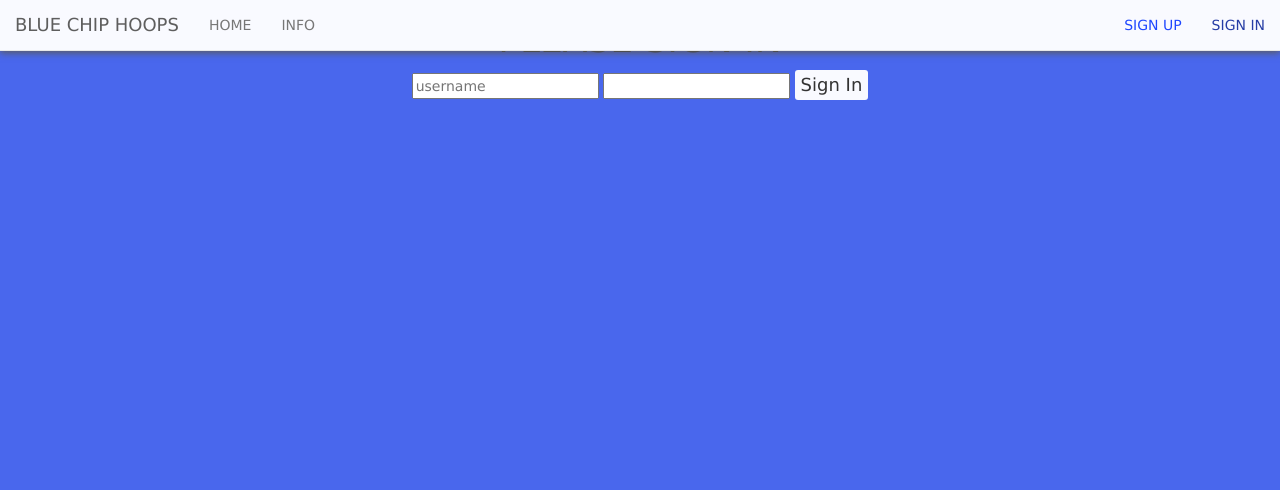
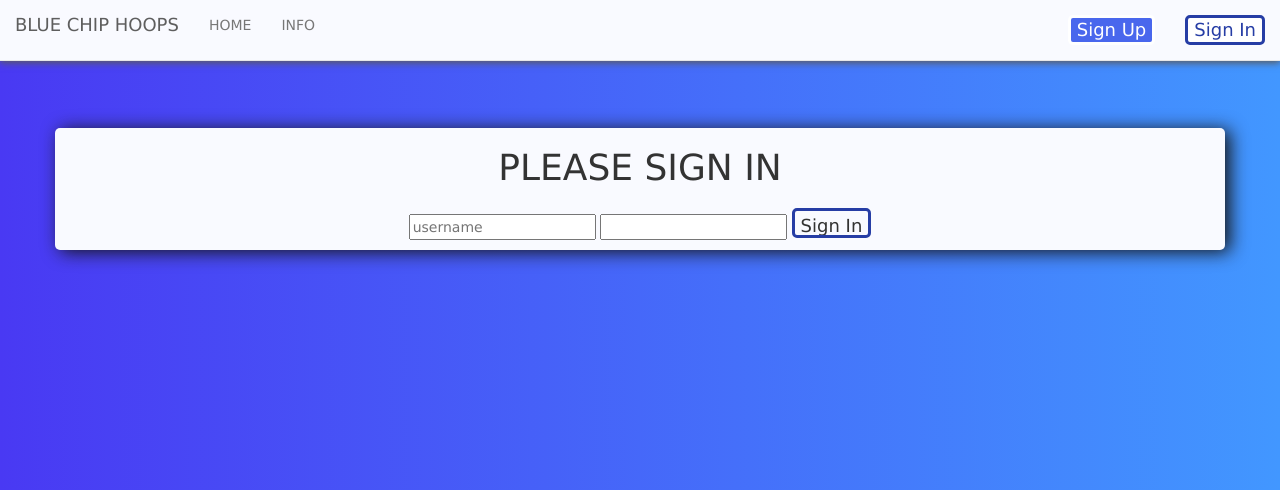
Before and after one commit to nangelos/bluechip_hoops, a Django app: page /login/ in a window 1280 px wide. Shown: the top 490 px of the page. Run offline with Django 3.2, Linux system fonts and the light colour scheme; some libraries are stand-ins or nearby versions.

Commit message:
css magic

```diff
--- a/basic_app/templates/basic_app/base.html
+++ b/basic_app/templates/basic_app/base.html
@@ -28,7 +28,6 @@ crossorigin="anonymous"></script>
         <span class="icon-bar"></span>
         <span class="icon-bar"></span>
       </button>
-      <a class="navbar-brand" href="#">Blue Chip Hoops</a>
     </div>
       <div class="collapse navbar-collapse" id="navbar">
         <ul class="nav navbar-nav">
--- a/basic_app/templates/basic_app/base1.html
+++ b/basic_app/templates/basic_app/base1.html
@@ -36,8 +36,8 @@
             <li><a href="{% url 'basic_app:info' %}">Info</a></li>
           </ul>
           <ul class="nav navbar-nav navbar-right">
-            <li><a class="blue" href="{% url 'basic_app:signup' %}">Sign Up</a></li>
-            <li><a class="denim" href="{% url 'basic_app:login' %}">Sign In</a></li>
+            <li><a class="blue" href="{% url 'basic_app:signup' %}"><button type="button" name="button" class="button-primary" style="border-color: #1E47FF; border-radius: 5px; border: solid; max-width:100px; color: white;">Sign Up</button></a></li>
+            <li><a class="denim" href="{% url 'basic_app:login' %}"><button type="button" name="button" class="button-primary" style="background-color:white; border-radius: 5px; border: solid; max-width:100px; border-color:#263DA5;">Sign In</button></a></li>
           </ul>
         </div>
       </div>
--- a/basic_app/templates/basic_app/index.html
+++ b/basic_app/templates/basic_app/index.html
@@ -1,6 +1,6 @@
 {% extends 'basic_app/base1.html'%}
 {% block body_block %}
-<div class="container bg-denim tall" style="margin-top: 10rem; height: 650px; min-width: 400px;">
+<div class="container bg-denim tall" style="margin-top: 10rem; height: 650px; min-width: 400px; margin-bottom: 3rem;">
   <h1 class="heading ghost" style="margin-top: 5rem;">Welcome to Blue Chip Hoops</h1>
       <div class="login-banner" style="margin-top: 5rem;"></div>
     <form class="center form-primary" style="margin: auto; width: 53%; height: 10rem; position: relative; margin-top: -23rem;">
--- a/basic_app/templates/basic_app/login.html
+++ b/basic_app/templates/basic_app/login.html
@@ -2,13 +2,13 @@
 {% extends "basic_app/base1.html" %}
 {% block body_block %}
 
-<div class="center container mxn2 mt4 pt4">
+<div class="bg-ghost center container mxn2 mt4 pt4" style="margin-top: 10%;">
 	<h1>Please Sign In</h1>
-	<form action="{% url 'basic_app:login' %}" method="POST">
+	<form action="{% url 'basic_app:login' %}" method="POST" style="padding: 10px;">
 		{% csrf_token %}
 		<input type="text" name="username" placeholder="username">
 		<input type="password" name="password">
-		<input class="bg-ghost button button-primary"type="submit" value="Sign In">
+		<input class="bg-ghost button button-primary"type="submit" value="Sign In" style="border: solid; border-radius:5px; border-color: #263DA5;">
 	</form>
 
 </div>
--- a/basic_app/templates/basic_app/my_recruits.html
+++ b/basic_app/templates/basic_app/my_recruits.html
@@ -31,6 +31,6 @@
     </tr>
   </table>
   </div>
-  <button type="button" name="button">Add Recruit</button>
+  <button class="button-primary" type="button" name="button" style="margin-bottom: 5px;">Add Recruit</button>
 </div>
 {% endblock %}
--- a/basic_app/templates/basic_app/signup.html
+++ b/basic_app/templates/basic_app/signup.html
@@ -15,7 +15,7 @@
     {% if registered %}
       <h1 class="heading denim">Thank you for registering</h1>
     {% else %}
-      <form method="POST" enctype="multipart/form-data">
+      <form method="POST" enctype="multipart/form-data" style="padding: 5px;">
         {% csrf_token %}
         {{ user_form.as_p }}
         {{ profile_form.as_p }}
--- a/static/css/styling.css
+++ b/static/css/styling.css
@@ -1,5 +1,5 @@
 body {
-  background-color: #4967ED !important;
+  background-image: linear-gradient(-90deg, #4297FF, #4939F3);
   font-family: "Lucida Grande", sans-serif;
   text-transform: uppercase;
 }
@@ -36,6 +36,9 @@ a {
 .container {
   margin: auto;
   text-align: center;
+  box-shadow: 5px 2px 18px #151514;
+  border-radius: 5px;
+  margin-top: 3rem;
 }
 .center {
   text-align: center;
@@ -59,6 +62,7 @@ a {
   border-radius: 3px 3px 3px;
   height: 30px;
   margin: auto;
+  padding: 2px 6px 6px 6px;
 }
 .button-danger {
   font-size: 18px;
```
